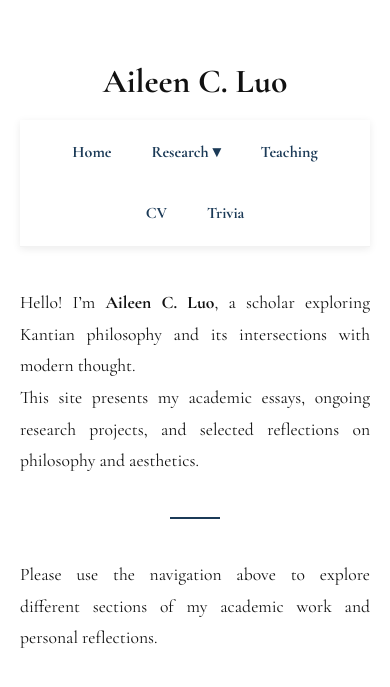
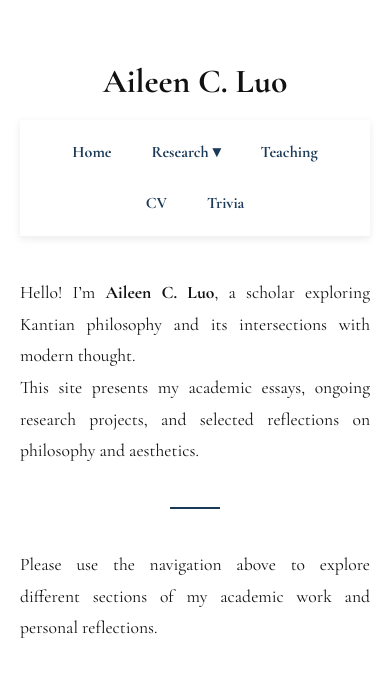
Before and after one commit to aileencluo/aileencluo.github.io, a Jekyll site: the page built from index.md, in a window 390 px wide. Shown: the top 687 px of the page. Built offline with Jekyll 4.4.1, drawn with Linux system fonts in a browser that asks for light colours.

Commit message:
Update style.css

```diff
--- a/assets/css/style.css
+++ b/assets/css/style.css
@@ -251,5 +251,6 @@
     flex-wrap: wrap;          /* ✅ 允许换行 */
     justify-content: center;  /* 换行后保持居中 */
     white-space: normal;      /* 不强制一行 */
+    gap: 10px 20px !important;  /* ✅ 第一个数是行距(竖直间距)，第二个是列距(水平间距) */
   }
 }
```
